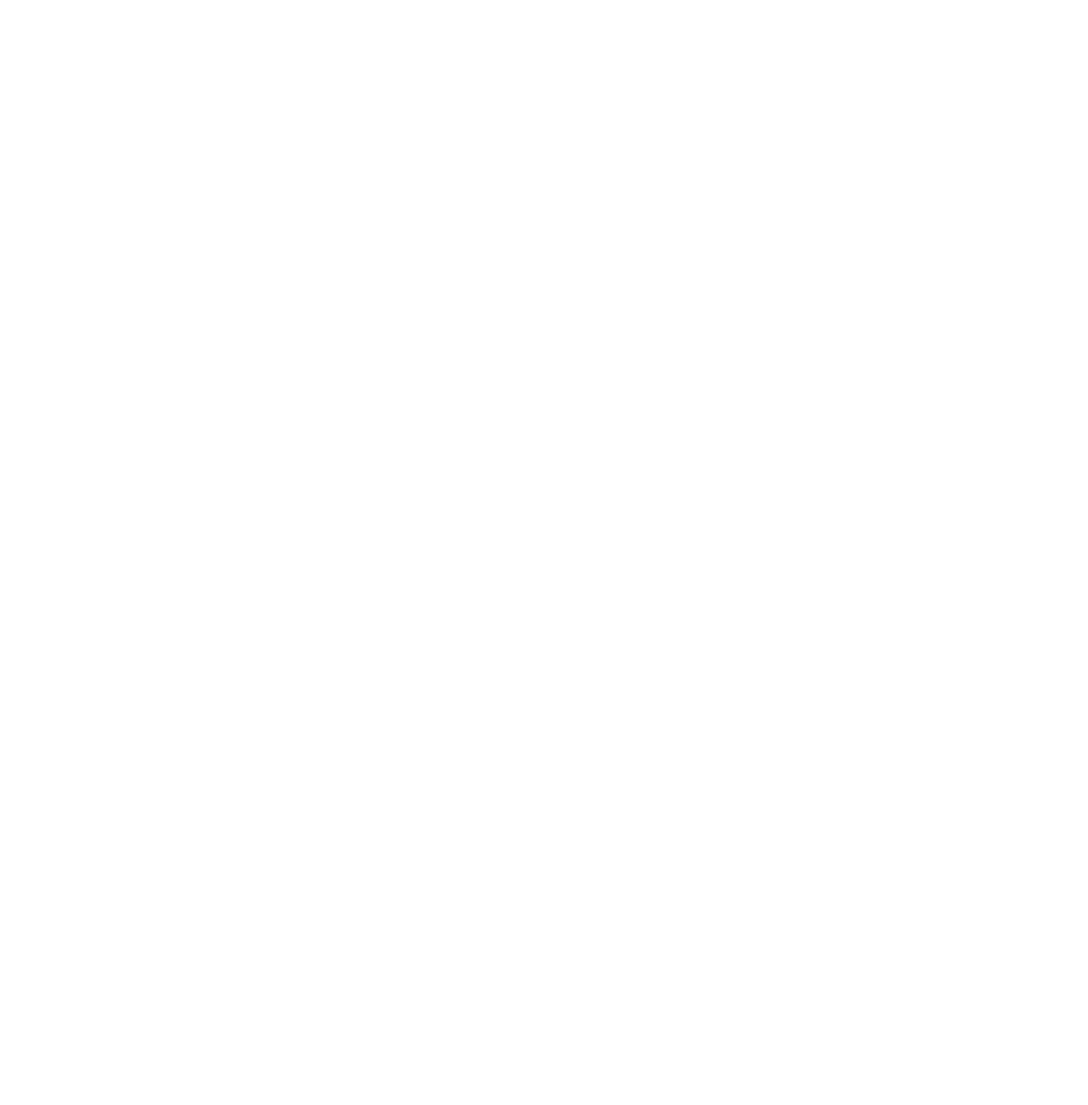
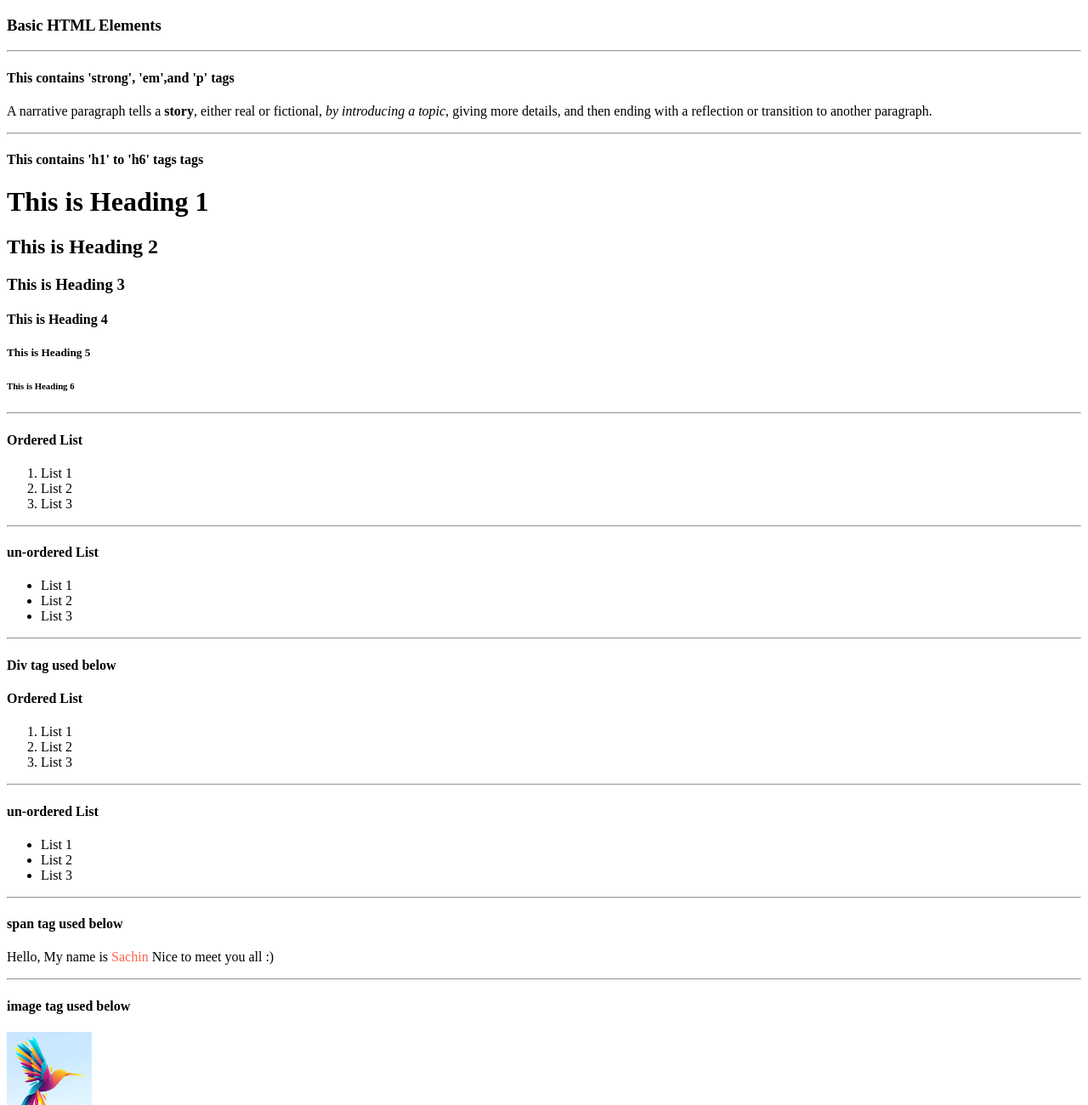
Before and after one commit to SachinRV18/HTML-CSS-Practice, a plain HTML site: page index.html in a window 1280 px wide. Shown: the top 1300 px of the page at 85% size. Before the commit the page ends 800 px from the top, so only its background shows below. Drawn offline with Linux system fonts and the light colour scheme.

Commit message:
HTML & CSS Crash Course Tutorial #2 - HTML Basics

```diff
--- a/index.html
+++ b/index.html
@@ -1,10 +1,103 @@
 <!-- Basic HTML Structure -->
-<!-- <!DOCTYPE html>
+
+<!DOCTYPE html>
 <html>
   <head>
     <title>HTML-CSS Learnings</title>
   </head>
   <body>
-    <p>THis is a sample text</p>
+    <h3>Basic HTML Elements</h3>
+    <hr />
+    <h4>This contains 'strong', 'em',and 'p' tags</h4>
+    <p>
+      A narrative paragraph tells a <strong>story</strong>, either real or
+      fictional, <em>by introducing a topic, </em> giving more details, and then
+      ending with a reflection or transition to another paragraph.
+    </p>
+    <hr />
+
+    <h4>This contains 'h1' to 'h6' tags tags</h4>
+
+    <h1>This is Heading 1</h1>
+    <h2>This is Heading 2</h2>
+    <h3>This is Heading 3</h3>
+    <h4>This is Heading 4</h4>
+    <h5>This is Heading 5</h5>
+    <h6>This is Heading 6</h6>
+
+    <hr />
+
+    <h4>Ordered List</h4>
+    <ol>
+      <li>List 1</li>
+      <li>List 2</li>
+      <li>List 3</li>
+    </ol>
+    <hr />
+    <h4>un-ordered List</h4>
+    <ul>
+      <li>List 1</li>
+      <li>List 2</li>
+      <li>List 3</li>
+    </ul>
+    <hr />
+
+    <h4>Div tag used below</h4>
+    <h4>Ordered List</h4>
+    <div>
+      <ol>
+        <li>List 1</li>
+        <li>List 2</li>
+        <li>List 3</li>
+      </ol>
+    </div>
+
+    <hr />
+    <h4>un-ordered List</h4>
+    <div>
+      <ul>
+        <li>List 1</li>
+        <li>List 2</li>
+        <li>List 3</li>
+      </ul>
+    </div>
+    <hr />
+
+    <h4>span tag used below</h4>
+    <p>
+      Hello, My name is <span style="color: tomato">Sachin</span> Nice to meet
+      you all :)
+    </p>
+
+    <hr />
+    <h4>image tag used below</h4>
+    <img
+      src="image/bird-thumbnail.jpg"
+      alt="bird image"
+      ,
+      height="100px"
+      ,
+      width="100px"
+    />
+    <hr />
+    <h4>anchor tag</h4>
+    <a href="image/bird-thumbnail.jpg" , target="_blank"
+      >This contains a Bird image.</a
+    >
+
+    <hr />
+
+    <h4>Blockquote tag</h4>
+    <p>Here is a famous quote:</p>
+
+    <blockquote cite="https://en.wikipedia.org/wiki/Albert_Einstein">
+      "Life is like riding a bicycle. To keep your balance, you must keep
+      moving."
+    </blockquote>
+
+    <p>- Albert Einstein</p>
+    <hr />
+
+    <!-- this is a comment for part 2 end -->
   </body>
-</html> -->
+</html>
```
Also changed, not shown: image/bird-thumbnail.jpg (added), notes.txt.
